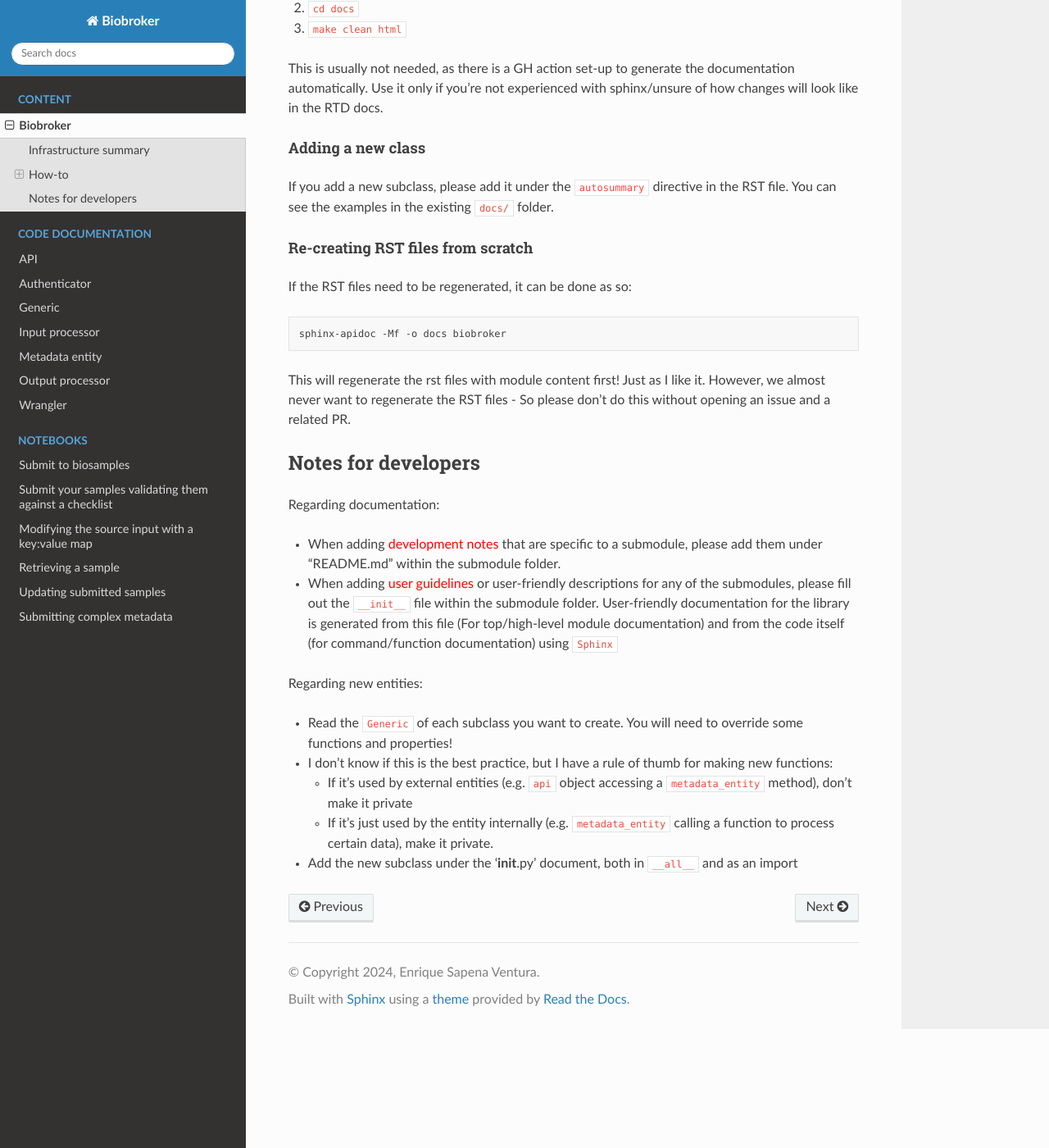
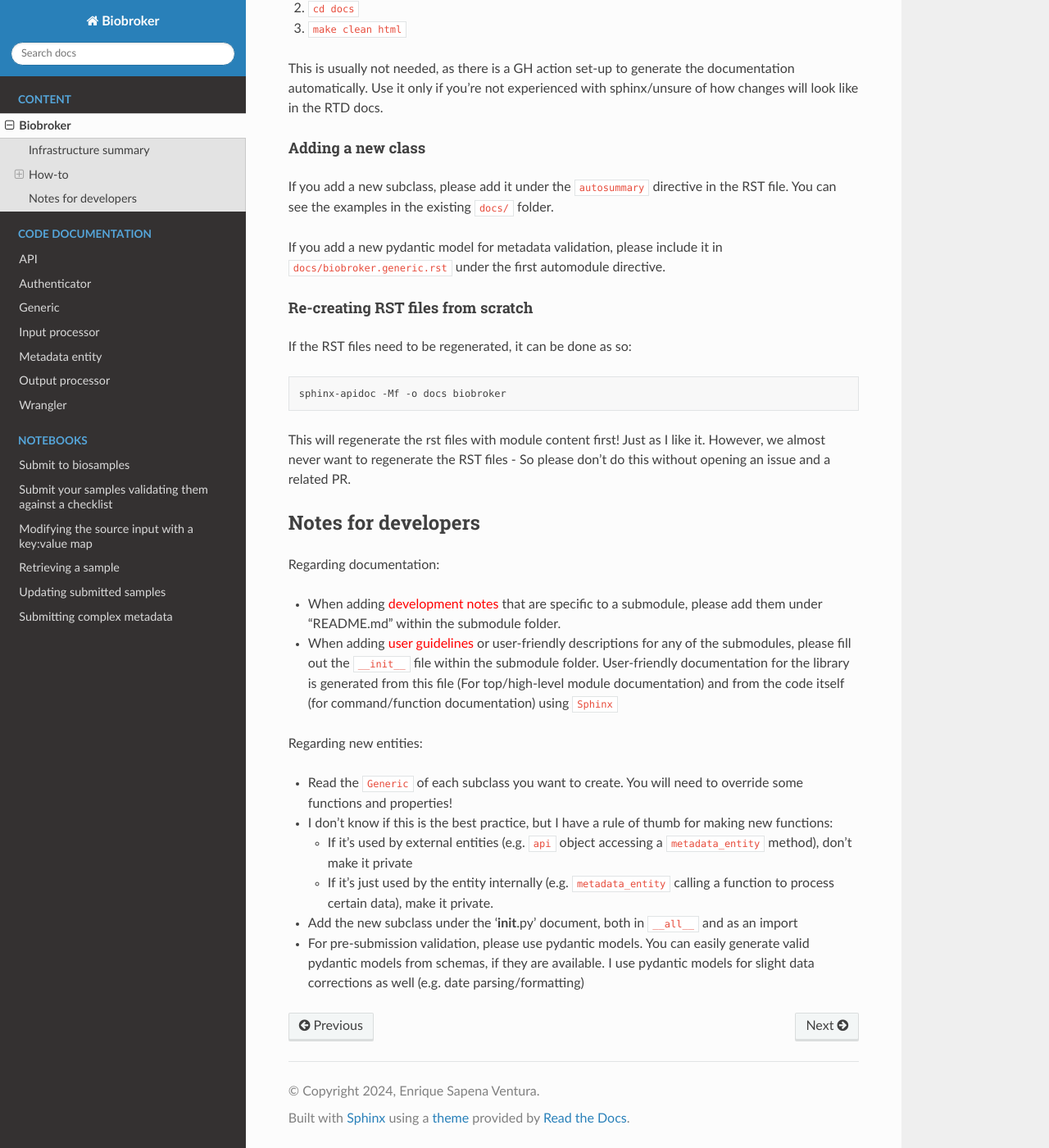
Before and after one commit to ESapenaVentura/biobroker, a Sphinx documentation site: the page built from docs/README.md, in a window 1280 px wide and 1400 px high, scrolled down 2068 px. Shown: the whole window at 82% size. Built offline with Sphinx 7.4.7 and the Read the Docs theme 3.1.0, drawn with Linux system fonts in a browser that asks for light colours.

Commit message:
Updating docs

````diff
--- a/docs/README.md
+++ b/docs/README.md
@@ -41,7 +41,7 @@ is a module that loads all of them, but should be generic enough that only one n
 
 A graphical representation of the overall infrastructure can be seen below:
 
-```{mermaid}
+```mermaid
 
 graph LR;
 
@@ -107,6 +107,9 @@ you're not experienced with sphinx/unsure of how changes will look like in the R
 If you add a new subclass, please add it under the `autosummary` directive in the RST file. You can see the examples
 in the existing `docs/` folder.
 
+If you add a new pydantic model for metadata validation, please include it in `docs/biobroker.generic.rst` under the
+first automodule directive.
+
 #### Re-creating RST files from scratch
 
 If the RST files need to be regenerated, it can be done as so:
@@ -136,3 +139,5 @@ Regarding new entities:
     - If it's just used by the entity internally (e.g. `metadata_entity` calling a function to process certain data), make
       it private.
 - Add the new subclass under the '__init__.py' document, both in `__all__` and as an import
+- For pre-submission validation, please use pydantic models. You can easily generate valid pydantic models from schemas,
+  if they are available. I use pydantic models for slight data corrections as well (e.g. date parsing/formatting)
````
